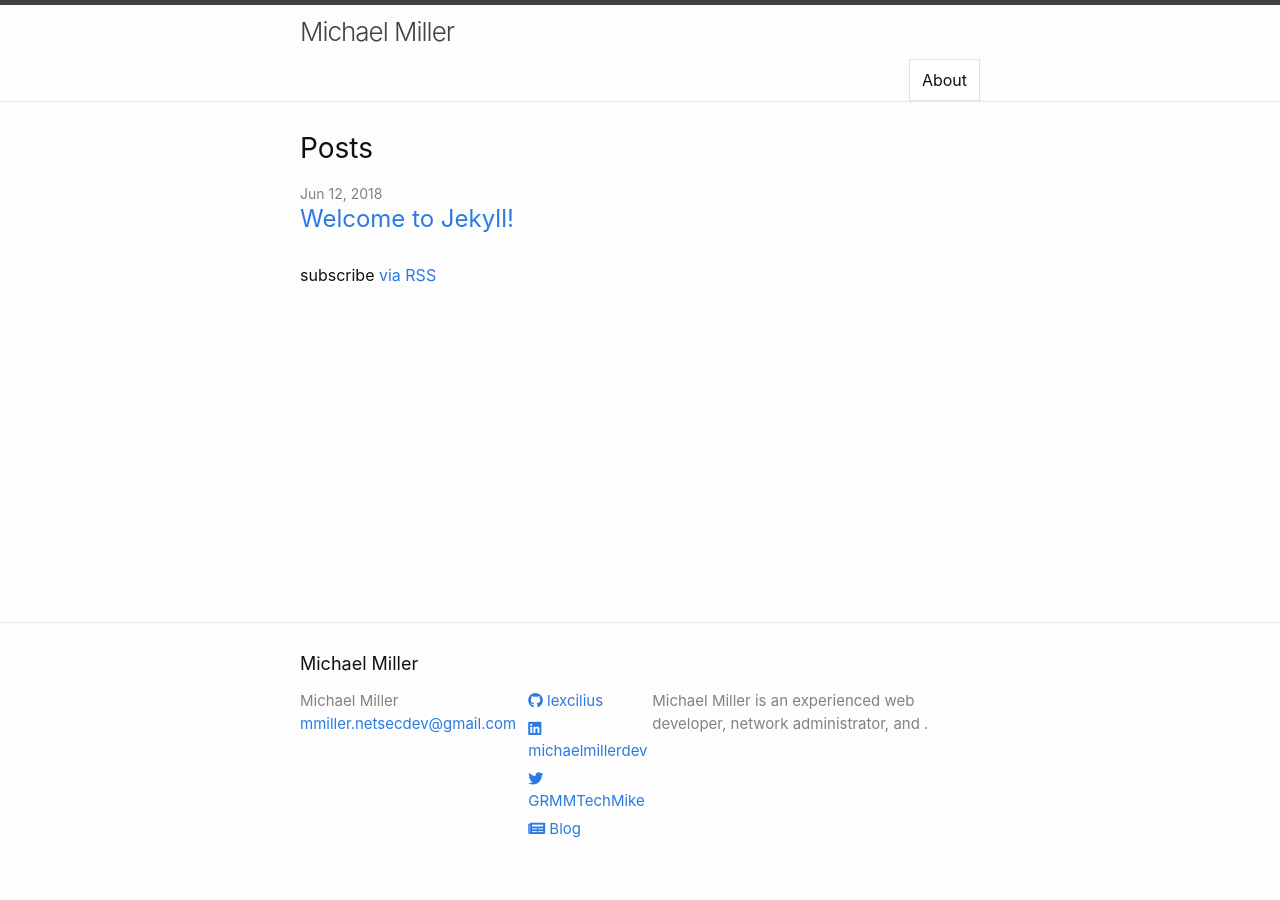
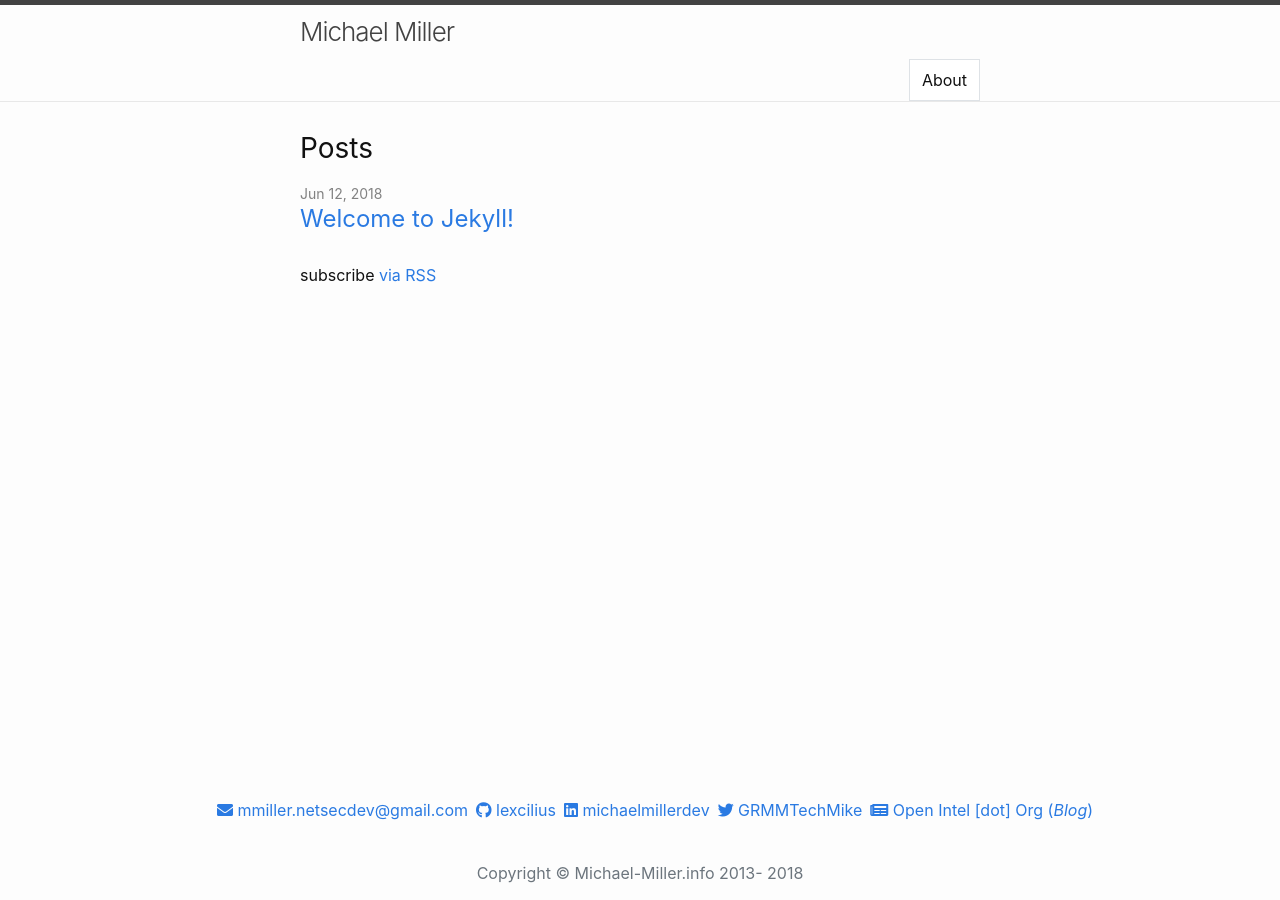
Before and after one commit to lexcilius/michael-miller-info, a Jekyll site: the page built from index.md, in a window 1280 px wide. Built offline with Jekyll 4.4.1, drawn with Linux system fonts in a browser that asks for light colours; nearby versions of some CDN libraries.

Commit message:
Setup layout and content for footer and social section

```diff
--- a/_config.yml
+++ b/_config.yml
@@ -23,6 +23,7 @@ url: "https://michael-miller.info" # the base hostname & protocol for your site,
 twitter_username: GRMMTechMike
 github_username:  lexcilius
 linkedin_username: michaelmillerdev
+blog_name: Open Intel [dot] Org
 blog_url: https://openintel.org
 google_analytics: 12345
 
--- a/_includes/footer.html
+++ b/_includes/footer.html
@@ -1,35 +1,23 @@
-<footer class="site-footer h-card">
+<footer>
+  <br>
   <data class="u-url" href="{{ "/" | relative_url }}"></data>
-
-  <div class="wrapper">
-
-    <h2 class="footer-heading">{{ site.title | escape }}</h2>
-
-    <div class="footer-col-wrapper">
-      <div class="footer-col footer-col-1">
-        <ul class="contact-list">
-          <li class="p-name">
-            {%- if site.author -%}
-              {{ site.author | escape }}
-            {%- else -%}
-              {{ site.title | escape }}
-            {%- endif -%}
-            </li>
-            {%- if site.email -%}
-            <li><a class="u-email" href="mailto:{{ site.email }}">{{ site.email }}</a></li>
-            {%- endif -%}
-        </ul>
-      </div>
-
-      <div class="footer-col footer-col-2">
-        {%- include social.html -%}
-      </div>
-
-      <div class="footer-col footer-col-3">
-        <p>{{- site.description | escape -}}</p>
+  <div class="container">
+    <div class="row">
+      <div class="col">
+        <span class="text-center">{%- include social.html -%}</span>
       </div>
     </div>
-
+    <div class="row">
+      <div class="col">
+        <br>
+          <p class="text-center text-muted">Copyright © Michael-Miller.info 2013-
+              <script type="text/javascript">
+                  var curDate = new Date();
+                  var curYear = curDate.getFullYear();
+                  document.write(curYear);
+              </script>
+            </p>
+      </div>
+    </div>
   </div>
-
 </footer>
--- a/_includes/social.html
+++ b/_includes/social.html
@@ -1,7 +1,8 @@
-<ul class="social-media-list">
-  {%- if site.github_username -%}<li><a href="https://github.com/{{ site.github_username| cgi_escape | escape }}" target="_blank"><i class="fab fa-github"></i> <span class="username">{{ site.github_username| escape }}</span></a></li>{%- endif -%}
-  {%- if site.linkedin_username -%}<li><a href="https://www.linkedin.com/in/{{ site.linkedin_username| cgi_escape | escape }}" target="_blank"><i class="fab fa-linkedin"></i> <span class="username">{{ site.linkedin_username| escape }}</span></a></li>{%- endif -%}
-  {%- if site.twitter_username -%}<li><a href="https://www.twitter.com/{{ site.twitter_username| cgi_escape | escape }}" target="_blank"><i class="fab fa-twitter"></i> <span class="username">{{ site.twitter_username| escape }}</span></a></li>{%- endif -%}
-  {%- if site.youtube_username -%}<li><a href="https://youtube.com/{{ site.youtube_username| cgi_escape | escape }}" target="_blank"><i class="fab fa-youtube"></i> <span class="username">{{ site.youtube_username| escape }}</span></a></li>{%- endif -%}
-  {%- if site.blog_url -%}<li><a href="{{ site.blog_url }}" target="_blank"><i class="fas fa-newspaper"></i> <span class="username">Blog</span></a></li>{%- endif -%}
+<ul class="list-inline">
+  {%- if site.email -%}<li class="list-inline-item"><a href="mailto:{{ site.email }}" target="_blank"><i class="fas fa-envelope"></i> <span class="username">{{ site.email| escape }}</span></a></li>{%- endif -%}
+  {%- if site.github_username -%}<li class="list-inline-item"><a href="https://github.com/{{ site.github_username| cgi_escape | escape }}" target="_blank"><i class="fab fa-github"></i> <span class="username">{{ site.github_username| escape }}</span></a></li>{%- endif -%}
+  {%- if site.linkedin_username -%}<li class="list-inline-item"><a href="https://www.linkedin.com/in/{{ site.linkedin_username| cgi_escape | escape }}" target="_blank"><i class="fab fa-linkedin"></i> <span class="username">{{ site.linkedin_username| escape }}</span></a></li>{%- endif -%}
+  {%- if site.twitter_username -%}<li class="list-inline-item"><a href="https://www.twitter.com/{{ site.twitter_username| cgi_escape | escape }}" target="_blank"><i class="fab fa-twitter"></i> <span class="username">{{ site.twitter_username| escape }}</span></a></li>{%- endif -%}
+  {%- if site.youtube_username -%}<li class="list-inline-item"><a href="https://youtube.com/{{ site.youtube_username| cgi_escape | escape }}" target="_blank"><i class="fab fa-youtube"></i> <span class="username">{{ site.youtube_username| escape }}</span></a></li>{%- endif -%}
+  {%- if site.blog_url -%}<li class="list-inline-item"><a href="{{ site.blog_url }}" target="_blank"><i class="fas fa-newspaper"></i> <span class="username">Open Intel [dot] Org (<em>Blog</em>)</span></a></li>{%- endif -%}
 </ul>
```
